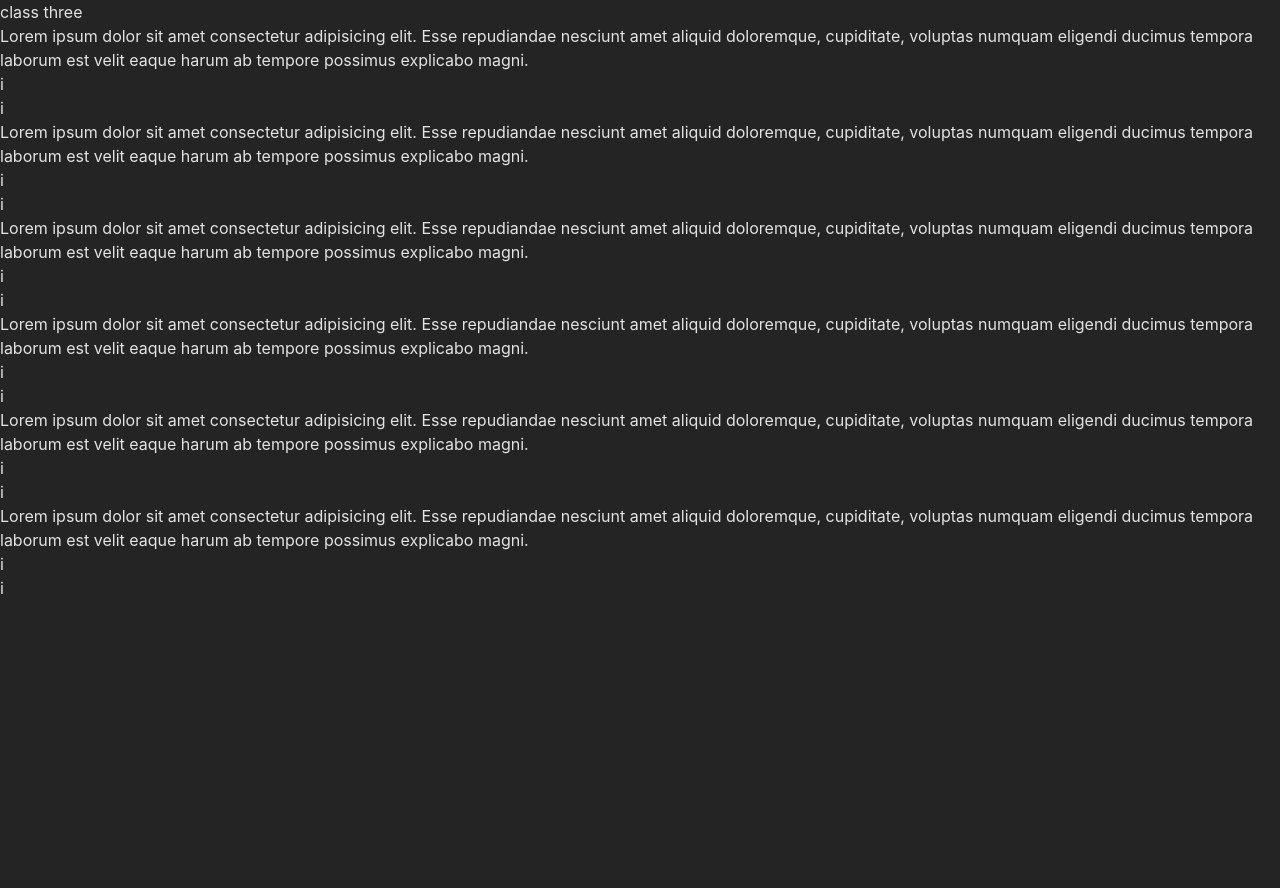
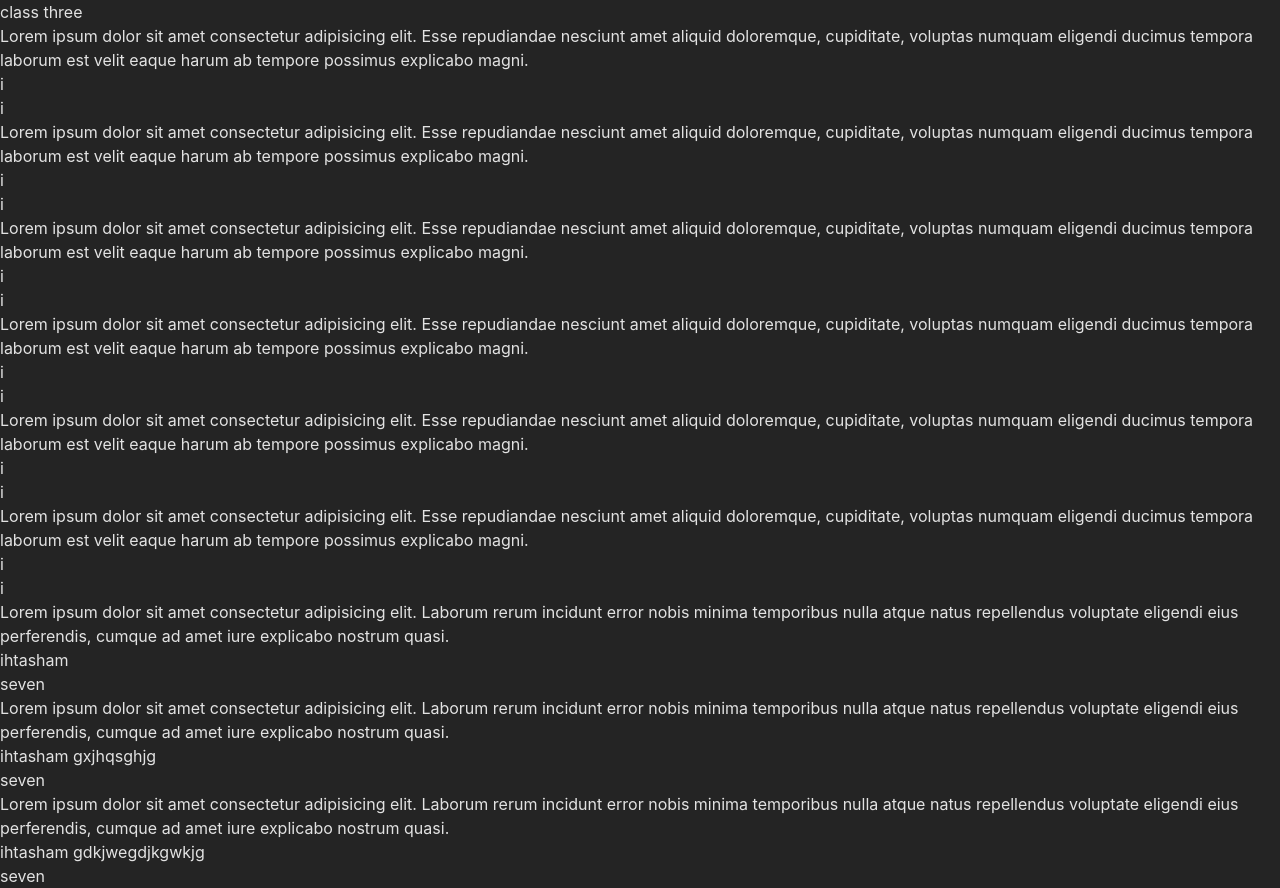
Before and after one commit to Ch-Ihtasham/QuilCoder-Batch-i, a React (Vite) app in the folder react/class3/: page / in a window 1280 px wide. Before the commit the page ends 800 px from the top, so only its background shows below. Built offline with nearby package versions, Linux system fonts and the light colour scheme.

Commit message:
map method

```diff
--- a/react/class3/src/App.jsx
+++ b/react/class3/src/App.jsx
@@ -7,9 +7,9 @@ function App() {
   return (
     <>
       <div className="text-9xl font-thin  text-[#09D261] " style={{}} >class three</div>
-      {esha.map(() => {
+      {esha.map((v,i) => {
         return (
-          <div className='border bg-black  text-white  text-xs p-4'>
+          <div className='border bg-black  text-white  text-xs p-4' key={i}>
             <div className='mb-10 '> Lorem ipsum dolor sit amet consectetur adipisicing elit. Esse repudiandae nesciunt amet aliquid doloremque, cupiditate, voluptas numquam eligendi ducimus tempora laborum est velit eaque harum ab tempore possimus explicabo magni. </div>
             <div className='flex gap-[20px]'>
               {/* <img src={logo} alt="profile pic" /> */}
@@ -22,8 +22,8 @@ function App() {
         )
       })}
       {
-        esha.map(() => (
-          <div className='border bg-black  text-white  text-xs p-4'>
+        esha.map((v,i) => (
+          <div className='border bg-black  text-white  text-xs p-4' key={i}>
             <div className='mb-10 '> Lorem ipsum dolor sit amet consectetur adipisicing elit. Esse repudiandae nesciunt amet aliquid doloremque, cupiditate, voluptas numquam eligendi ducimus tempora laborum est velit eaque harum ab tempore possimus explicabo magni. </div>
             <div className='flex gap-[20px]'>
               {/* <img src={logo} alt="profile pic" /> */}
--- /dev/null
+++ b/react/class3/src/components/cards/Cards.jsx
@@ -0,0 +1,37 @@
+import React from 'react'
+
+export default function Cards(props) {
+   const array=[
+    {
+        name:'ihtasham',
+        degree:'bsit'
+    },
+    {
+        name:'ihtasham gxjhqsghjg',
+        degree:'bsit'
+    },
+    {
+        name:'ihtasham gdkjwegdjkgwkjg',
+        degree:'bsit'
+    }
+
+]
+    return (
+        <div>
+        {array.map((v,i)=>(
+            <div key={i}>
+            <div>
+                <div>Lorem ipsum dolor sit amet consectetur adipisicing elit. Laborum rerum incidunt error nobis minima temporibus nulla atque natus repellendus voluptate eligendi eius perferendis, cumque ad amet iure explicabo nostrum quasi.</div>
+
+            </div>
+            <div>
+                <div>{v.name}</div>
+                <div></div>
+                <div>seven</div>
+            </div>
+
+        </div>
+        ))}
+        </div>
+    )
+}
--- a/react/class3/src/main.jsx
+++ b/react/class3/src/main.jsx
@@ -2,9 +2,14 @@ import { StrictMode } from 'react'
 import { createRoot } from 'react-dom/client'
 import App from './App.jsx'
 import './index.css'
+import Cards from './components/cards/Cards.jsx'
 
 createRoot(document.getElementById('root')).render(
   <StrictMode>
     <App />
+    <Cards name='ihtasham' degree='bsit' />
+    {/* <Cards name='azka nawaz ' degree='mscs'/>
+    <Cards name='eesha alam' degree='mbbs' />
+    <Cards name='amara saeed' degree='fcps-2' /> */}
   </StrictMode>,
 )
```
